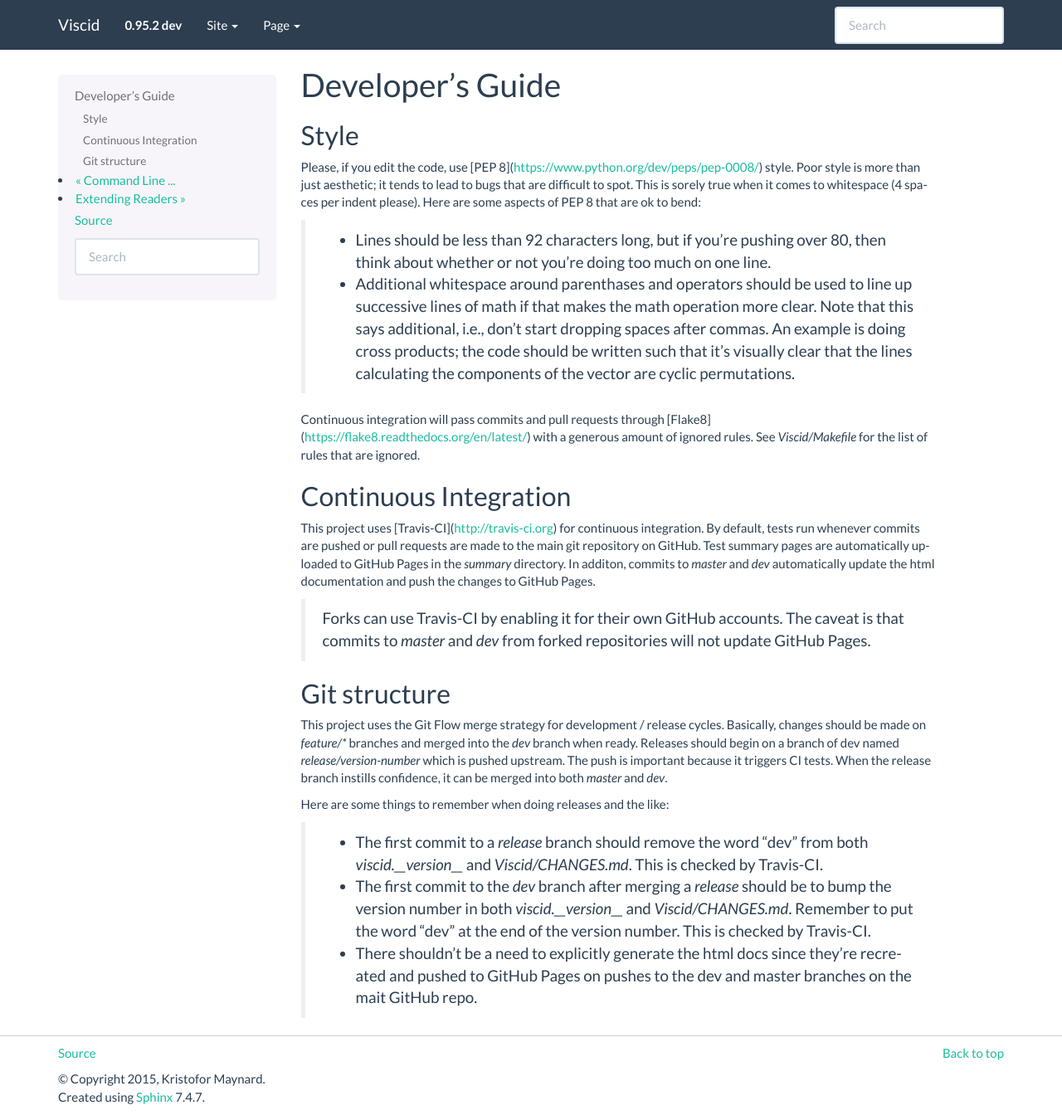
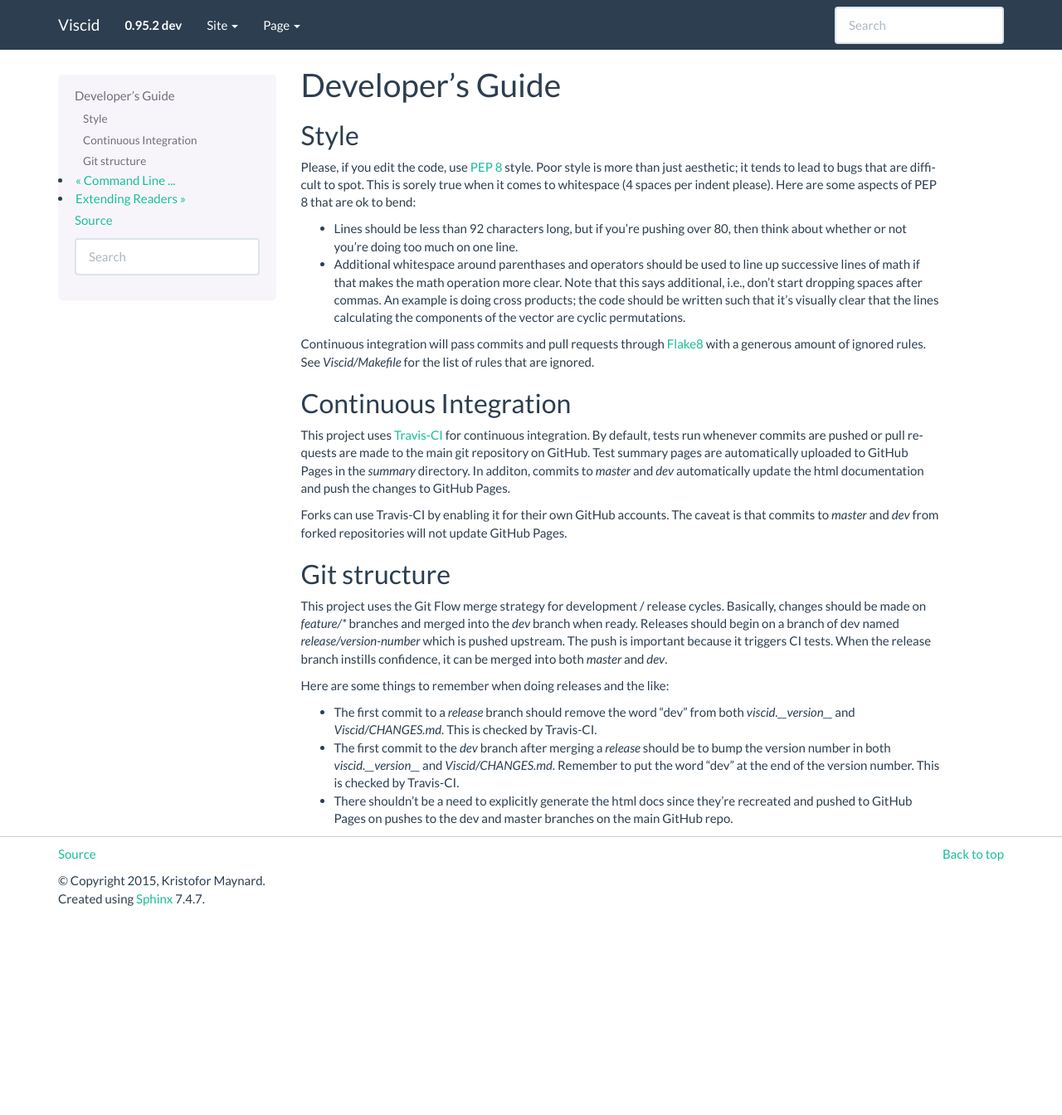
Before and after one commit to viscid-hub/Viscid, a Sphinx documentation site: the page built from doc/dev_guide.rst, in a window 1280 px wide and 1344 px high. Shown: the whole window at 83% size. Built offline with Sphinx 7.4.7, drawn with Linux system fonts in a browser that asks for light colours.

Commit message:
fix dev guide

```diff
--- a/doc/dev_guide.rst
+++ b/doc/dev_guide.rst
@@ -4,19 +4,20 @@ Developer's Guide
 Style
 -----
 
-Please, if you edit the code, use [PEP 8](https://www.python.org/dev/peps/pep-0008/) style. Poor style is more than just aesthetic; it tends to lead to bugs that are difficult to spot. This is sorely true when it comes to whitespace (4 spaces per indent please). Here are some aspects of PEP 8 that are ok to bend:
+Please, if you edit the code, use `PEP 8 <https://www.python.org/dev/peps/pep-0008>`_ style. Poor style is more than just aesthetic; it tends to lead to bugs that are difficult to spot. This is sorely true when it comes to whitespace (4 spaces per indent please). Here are some aspects of PEP 8 that are ok to bend:
 
-  + Lines should be less than 92 characters long, but if you're pushing over 80, then think about whether or not you're doing too much on one line.
-  + Additional whitespace around parenthases and operators should be used to line up successive lines of math if that makes the math operation more clear. Note that this says additional, i.e., don't start dropping spaces after commas. An example is doing cross products; the code should be written such that it's visually clear that the lines calculating the components of the vector are cyclic permutations.
++ Lines should be less than 92 characters long, but if you're pushing over 80, then think about whether or not you're doing too much on one line.
 
-Continuous integration will pass commits and pull requests through [Flake8](https://flake8.readthedocs.org/en/latest/) with a generous amount of ignored rules. See `Viscid/Makefile` for the list of rules that are ignored.
++ Additional whitespace around parenthases and operators should be used to line up successive lines of math if that makes the math operation more clear. Note that this says additional, i.e., don't start dropping spaces after commas. An example is doing cross products; the code should be written such that it's visually clear that the lines calculating the components of the vector are cyclic permutations.
+
+Continuous integration will pass commits and pull requests through `Flake8 <https://flake8.readthedocs.org/en/latest>`_ with a generous amount of ignored rules. See `Viscid/Makefile` for the list of rules that are ignored.
 
 Continuous Integration
 ----------------------
 
-This project uses [Travis-CI](http://travis-ci.org) for continuous integration. By default, tests run whenever commits are pushed or pull requests are made to the main git repository on GitHub. Test summary pages are automatically uploaded to GitHub Pages in the `summary` directory. In additon, commits to `master` and `dev` automatically update the html documentation and push the changes to GitHub Pages.
+This project uses `Travis-CI <http://travis-ci.org>`_ for continuous integration. By default, tests run whenever commits are pushed or pull requests are made to the main git repository on GitHub. Test summary pages are automatically uploaded to GitHub Pages in the `summary` directory. In additon, commits to `master` and `dev` automatically update the html documentation and push the changes to GitHub Pages.
 
-  Forks can use Travis-CI by enabling it for their own GitHub accounts. The caveat is that commits to `master` and `dev` from forked repositories will not update GitHub Pages.
+Forks can use Travis-CI by enabling it for their own GitHub accounts. The caveat is that commits to `master` and `dev` from forked repositories will not update GitHub Pages.
 
 Git structure
 -------------
@@ -25,6 +26,8 @@ This project uses the Git Flow merge strategy for development / release cycles.
 
 Here are some things to remember when doing releases and the like:
 
-  + The first commit to a `release` branch should remove the word "dev" from both `viscid.__version__` and `Viscid/CHANGES.md`. This is checked by Travis-CI.
-  + The first commit to the `dev` branch after merging a `release` should be to bump the version number in both `viscid.__version__` and `Viscid/CHANGES.md`. Remember to put the word "dev" at the end of the version number. This is checked by Travis-CI.
-  + There shouldn't be a need to explicitly generate the html docs since they're recreated and pushed to GitHub Pages on pushes to the dev and master branches on the mait GitHub repo.
++ The first commit to a `release` branch should remove the word "dev" from both `viscid.__version__` and `Viscid/CHANGES.md`. This is checked by Travis-CI.
+
++ The first commit to the `dev` branch after merging a `release` should be to bump the version number in both `viscid.__version__` and `Viscid/CHANGES.md`. Remember to put the word "dev" at the end of the version number. This is checked by Travis-CI.
+
++ There shouldn't be a need to explicitly generate the html docs since they're recreated and pushed to GitHub Pages on pushes to the dev and master branches on the main GitHub repo.
```
